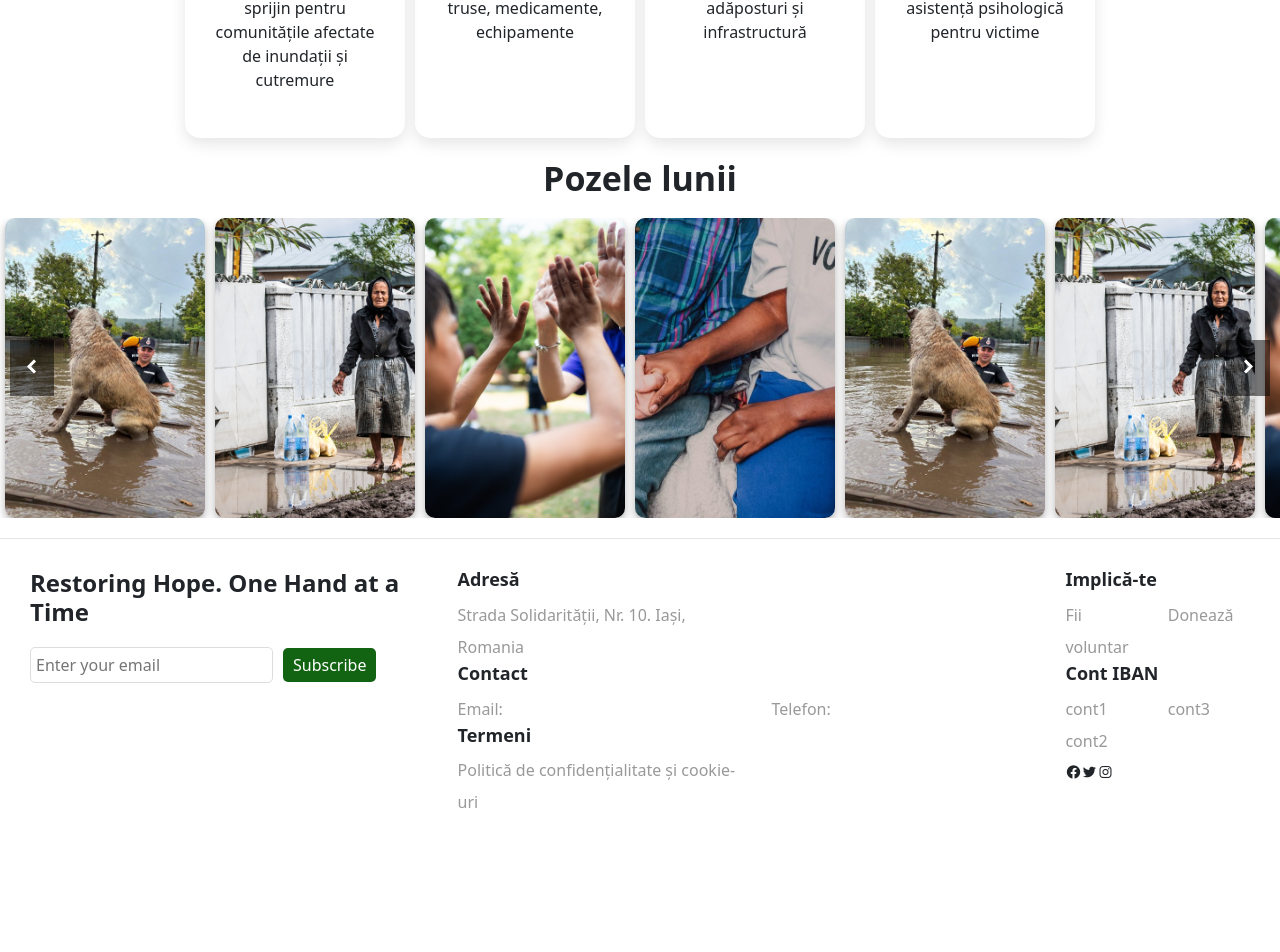
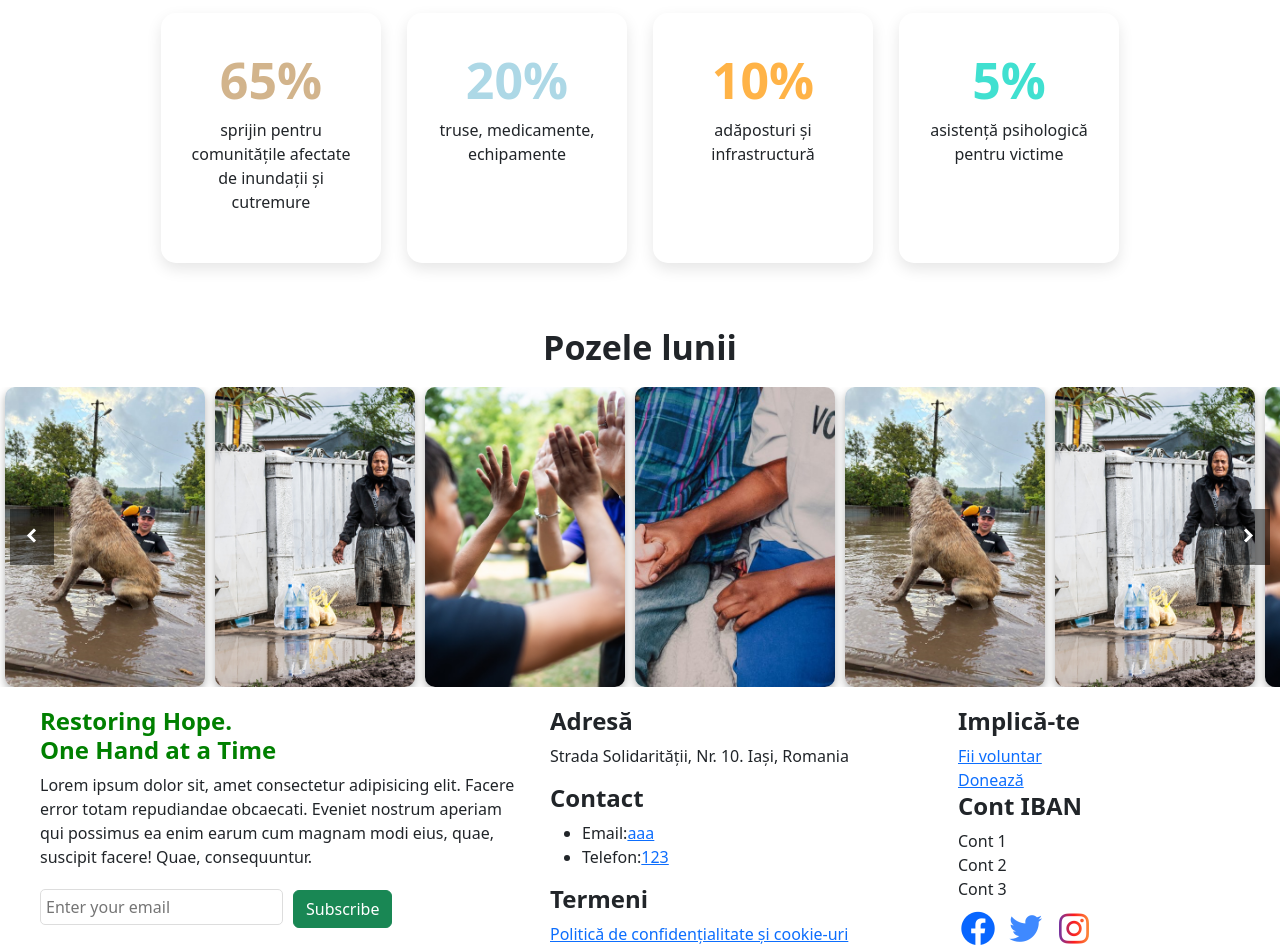
Before and after one commit to Catalin567/Proiect-HandsOnHope, a React (Vite) app: page / in a window 1280 px wide. Shown: the part 1382-2334 px from the top of the page. Before the commit the page ends 2246 px from the top, so only its background shows below. Built offline with nearby package versions, Linux system fonts and the light colour scheme.

Commit message:
css changes

```diff
--- a/package.json
+++ b/package.json
@@ -10,6 +10,7 @@
     "preview": "vite preview"
   },
   "dependencies": {
+    "bootstrap": "^5.3.3",
     "react": "^18.3.1",
     "react-dom": "^18.3.1"
   },
--- a/src/App.jsx
+++ b/src/App.jsx
@@ -1,24 +1,27 @@
-import { useState } from 'react'
-import './App.css'
-import News from './components/News'
-import Differences from './components/Differences'
-import MonthlyPhotos from './components/MonthlyPhotos'
-import Footer from './components/Footer'
-import UpperSide from './components/UpperSide'
-import Navigation from './components/Navigation';
-import 'bootstrap/dist/css/bootstrap.min.css';
+import { useState } from "react";
+import "./App.css";
+import News from "./components/News";
+import Differences from "./components/Differences";
+import MonthlyPhotos from "./components/MonthlyPhotos";
+import Footer from "./components/Footer";
+import UpperSide from "./components/UpperSide";
+import Navigation from "./components/Navigation";
+
 function App() {
-
   return (
     <>
-    <Navigation/>
-    <UpperSide/>
-    <News/>
-    <Differences/>
-    <MonthlyPhotos/>
-    <Footer/>
+      <Navigation />
+
+      <UpperSide />
+      <br />
+      <News />
+      <br />
+      <Differences />
+      <br />
+      <MonthlyPhotos />
+      <Footer />
     </>
-  )
+  );
 }
 
-export default App
+export default App;
--- a/src/components/Differences.jsx
+++ b/src/components/Differences.jsx
@@ -1,5 +1,5 @@
-import { useEffect, useState } from 'react';
-import '../styles/Differences.css';
+import { useEffect, useState } from "react";
+import "../styles/Differences.css";
 
 function Differences() {
   const [percentage1, setPercentage1] = useState(0);
@@ -10,25 +10,25 @@ function Differences() {
   useEffect(() => {
     const interval1 = setInterval(() => {
       if (percentage1 < 65) {
-        setPercentage1(prev => prev + 1);
+        setPercentage1((prev) => prev + 1);
       }
     }, 30);
 
     const interval2 = setInterval(() => {
       if (percentage2 < 20) {
-        setPercentage2(prev => prev + 1);
+        setPercentage2((prev) => prev + 1);
       }
     }, 30);
 
     const interval3 = setInterval(() => {
       if (percentage3 < 10) {
-        setPercentage3(prev => prev + 1);
+        setPercentage3((prev) => prev + 1);
       }
     }, 30);
 
     const interval4 = setInterval(() => {
       if (percentage4 < 5) {
-        setPercentage4(prev => prev + 1);
+        setPercentage4((prev) => prev + 1);
       }
     }, 30);
 
@@ -41,23 +41,28 @@ function Differences() {
   }, [percentage1, percentage2, percentage3, percentage4]);
 
   return (
-    <div className="differences">
+    <div className="differences container">
       <h2>Ce diferențe au făcut donațiile tale?</h2>
-      <p></p>
+      <p>
+        Lorem ipsum dolor sit amet, consectetur adipisicing elit. Labore
+        praesentium, ut vel laudantium doloremque architecto harum repudiandae
+        placeat animi asperiores ea quidem, inventore, numquam ducimus hic
+        recusandae sapiente sint voluptatum.
+      </p>
       <div className="differences-stats">
-        <div className="stat">
+        <div className="stat mx-lg-2">
           <div className="percentage1">{percentage1}%</div>
           <p>sprijin pentru comunitățile afectate de inundații și cutremure</p>
         </div>
-        <div className="stat">
+        <div className="stat mx-lg-2">
           <div className="percentage2">{percentage2}%</div>
           <p>truse, medicamente, echipamente</p>
         </div>
-        <div className="stat">
+        <div className="stat mx-lg-2">
           <div className="percentage3">{percentage3}%</div>
           <p>adăposturi și infrastructură</p>
         </div>
-        <div className="stat">
+        <div className="stat mx-lg-2">
           <div className="percentage4">{percentage4}%</div>
           <p>asistență psihologică pentru victime</p>
         </div>
--- a/src/components/Footer.jsx
+++ b/src/components/Footer.jsx
@@ -1,10 +1,10 @@
-import { useState } from 'react';
-import '../styles/Footer.css';
+import { useState } from "react";
+import "../styles/Footer.css";
 
 function Footer() {
-  const [email, setEmail] = useState('');
-  const [error, setError] = useState('');
-  const [successMessage, setSuccessMessage] = useState('');
+  const [email, setEmail] = useState("");
+  const [error, setError] = useState("");
+  const [successMessage, setSuccessMessage] = useState("");
 
   const handleSubmit = (e) => {
     e.preventDefault();
@@ -12,71 +12,94 @@ function Footer() {
     const emailPattern = /^[^\s@]+@[^\s@]+\.[^\s@]+$/;
 
     if (!emailPattern.test(email)) {
-      setError('Please enter a valid email address.');
-      setSuccessMessage('');
+      setError("Please enter a valid email address.");
+      setSuccessMessage("");
       return;
     }
 
-    setError('');
-    setSuccessMessage('Thank you for subscribing!');
-    setEmail('');
+    setError("");
+    setSuccessMessage("Thank you for subscribing!");
+    setEmail("");
   };
 
   return (
-    <footer className="footer">
+    <>
+      <footer className="container-fluid">
+        <div className="row mx-3">
+          <div className="col-12 col-lg-5">
             <div className="footer-addr">
-        <h1 className="footer-logo">Restoring Hope. One Hand at a Time</h1>
+              <h1 className="footer-logo">
+                Restoring Hope. <br /> One Hand at a Time
+              </h1>
+              <p>
+                Lorem ipsum dolor sit, amet consectetur adipisicing elit. Facere
+                error totam repudiandae obcaecati. Eveniet nostrum aperiam qui
+                possimus ea enim earum cum magnam modi eius, quae, suscipit
+                facere! Quae, consequuntur.
+              </p>
               <div className="footer-subscribe">
-        <form onSubmit={handleSubmit}>
+                <form onSubmit={handleSubmit} className="form">
                   <input
+                    className=""
                     type="email"
                     id="email"
                     value={email}
                     onChange={(e) => setEmail(e.target.value)}
                     placeholder="Enter your email"
                   />
-          <button type="submit">Subscribe</button>
+                  <button className="btn btn-success" type="submit">
+                    Subscribe
+                  </button>
                   {error && <p className="error-message">{error}</p>}
-          {successMessage && <p className="success-message">{successMessage}</p>}
+                  {successMessage && (
+                    <p className="success-message">{successMessage}</p>
+                  )}
                 </form>
               </div>
             </div>
-      <ul className="footer-nav">
-        <li className="nav-item">
+          </div>
+
+          <div className="col-12 col-lg-4 nav-item">
             <h2 className="nav-title">Adresă</h2>
-          <ul className="nav-ul">
-            <li><a href="#">Strada Solidarității, Nr. 10. Iași, Romania</a></li>
-          </ul>
+            <p href="#">Strada Solidarității, Nr. 10. Iași, Romania</p>
             <h2 className="nav-title">Contact</h2>
-          <ul className="nav-ul">
-            <li><a href="#">Email:</a></li>
-            <li><a href="#">Telefon:</a></li>
+            <ul>
+              <li className="p-0 m-0">
+                Email:<a href="mailto:a@yahoo.com">aaa</a>
+              </li>
+              <li className="p-0 m-0">
+                Telefon:<a href="tel:0748473843">123</a>
+              </li>
             </ul>
             <h2 className="nav-title">Termeni</h2>
-          <ul className="nav-ul">
-            <li><a href="#">Politică de confidențialitate și cookie-uri</a></li>
-          </ul>
-        </li>
-        <li className="nav-item">
+            <a href="#">Politică de confidențialitate și cookie-uri</a>
+          </div>
+
+          <div className="col-12 col-lg-3 nav-item">
             <h2 className="nav-title">Implică-te</h2>
-          <ul className="nav-ul">
-            <li><a href="#">Fii voluntar</a></li>
-            <li><a href="#">Donează</a></li>
-          </ul>
+            <a href="#">Fii voluntar</a>
+            <br />
+            <a href="#">Donează</a>
             <h2 className="nav-title">Cont IBAN</h2>
-          <ul className="nav-ul">
-            <li><a href="#">cont1</a></li>
-            <li><a href="#">cont2</a></li>
-            <li><a href="#">cont3</a></li>
-          </ul>
+            <p className="p-0 m-0 me">Cont 1</p>
+            <p className="p-0 m-0">Cont 2</p>
+            <p className="p-0 m-0">Cont 3</p>
+
             <div className="social-icons">
-            <i className = "bx bxl-facebook-circle"></i>
-            <i class='bx bxl-twitter' ></i>
-            <i class='bx bxl-instagram' ></i>
+              <a href="https://www.facebook.com">
+                <i className="bx bxl-facebook-circle"></i>
+              </a>
+              <a className="ms-2" href="https://www.x.com">
+                <i className="bx bxl-twitter"></i>
+              </a>
+              <a className="ms-2" href="https://www.instagram.com">
+                <i className="bx bxl-instagram"></i>
+              </a>
             </div>
-        </li>
-      </ul>
+          </div>
+        </div>
       </footer>
+    </>
   );
 }
 
--- a/src/main.jsx
+++ b/src/main.jsx
@@ -3,10 +3,10 @@ import { createRoot } from 'react-dom/client'
 import './index.css'
 import App from './App.jsx'
 import 'bootstrap/dist/css/bootstrap.css'
-import 'bootstrap/dist/js/bootstrap.js'
+import 'bootstrap/dist/js/bootstrap'
 
 createRoot(document.getElementById('root')).render(
   <StrictMode>
     <App />
-  </StrictMode>,
+  </StrictMode>
 )
--- a/src/styles/Differences.css
+++ b/src/styles/Differences.css
@@ -28,6 +28,7 @@
   padding: 30px;
   box-shadow: 0 6px 15px rgba(0, 0, 0, 0.1);
   width: 220px;
+  min-height: 250px;
   transition: transform 0.3s ease, box-shadow 0.3s ease;
   text-align: center;
 }
@@ -37,25 +38,28 @@
   box-shadow: 0 8px 20px rgba(0, 0, 0, 0.2);
 }
 
-.percentage1, .percentage2, .percentage3, .percentage4 {
+.percentage1,
+.percentage2,
+.percentage3,
+.percentage4 {
   font-size: 50px;
   font-weight: 700;
 }
 
 .percentage1 {
-  color: #D2B48C;
+  color: #d2b48c;
 }
 
 .percentage2 {
-  color: #ADD8E6;
+  color: #add8e6;
 }
 
 .percentage3 {
-  color: #FFB347;
+  color: #ffb347;
 }
 
 .percentage4 {
-  color: #40E0D0;
+  color: #40e0d0;
 }
 
 .differences-stats p {
@@ -80,7 +84,10 @@
     padding: 25px;
   }
 
-  .percentage1, .percentage2, .percentage3, .percentage4 {
+  .percentage1,
+  .percentage2,
+  .percentage3,
+  .percentage4 {
     font-size: 40px;
   }
 }
@@ -104,7 +111,10 @@
     padding: 20px;
   }
 
-  .percentage1, .percentage2, .percentage3, .percentage4 {
+  .percentage1,
+  .percentage2,
+  .percentage3,
+  .percentage4 {
     font-size: 36px;
   }
 }
@@ -126,7 +136,10 @@
     padding: 15px;
   }
 
-  .percentage1, .percentage2, .percentage3, .percentage4 {
+  .percentage1,
+  .percentage2,
+  .percentage3,
+  .percentage4 {
     font-size: 28px;
   }
 }
--- a/src/styles/Footer.css
+++ b/src/styles/Footer.css
@@ -7,20 +7,6 @@
   margin-right: 10px;
   border-radius: 5px;
   border: 1px solid #ddd;
-}
-
-.footer-subscribe button {
-  padding: 5px 10px;
-  border: none;
-  background-color: #126312;
-  color: white;
-  border-radius: 5px;
-  cursor: pointer;
-  transition: background-color 0.3s;
-}
-
-.footer-subscribe button:hover {
-  background-color: #0f5a10;
 }
 
 .error-message {
@@ -33,62 +19,36 @@
   font-size: 14px;
 }
 
-.footer {
-  display: flex;
-  justify-content: space-around;
-  padding: 30px;
-  background-color: #fff;
-  border-top: 1px solid #e5e5e5;
-}
-
 .footer-logo {
+  color: green;
   font-weight: bold;
   font-size: 1.5rem;
 }
 
-.nav-title {
-  font-weight: bold;
-  font-size: 18px;
+.social-icons {
+  font-size: 40px;
 }
 
-.footer-btn {
-  display: flex;
-  align-items: center;
-  justify-content: center;
-  height: 36px;
-  max-width: max-content;
-  background-color: rgb(33, 33, 33, 0.07);
-  border-radius: 100px;
-  color: #2f2f2f;
-  line-height: 0;
-  margin: 0.6em 0;
-  font-size: 1rem;
-  padding: 0 1.3em;
+.bxl-facebook-circle {
+  color: #0866ff;
 }
 
-.footer ul {
-  list-style: none;
-  padding-left: 0;
+.bxl-twitter {
+  color: #3f89ff;
 }
 
-.footer li {
-  line-height: 2em;
+.insta-container {
+  background: #833ab4;
+  background: linear-gradient(to right, #833ab4, #fd1d1d, #fcb045);
 }
 
-.footer a {
-  text-decoration: none;
+.bxl-instagram {
+  background: linear-gradient(to right, #443ace, #fd1d1d, #fcb045);
+  background-clip: text;
+  -webkit-text-fill-color: transparent;
 }
 
-.footer-nav {
-  display: flex;
-  justify-content: space-between;
+.nav-title {
+  font-size: 24px;
+  font-weight: 700;
 }
-
-.nav-ul a {
-  color: #999;
-}
-
-.nav-ul{
-  column-count: 2;
-  column-gap: 1.25em;
-}
--- a/src/styles/MonthlyPhotos.css
+++ b/src/styles/MonthlyPhotos.css
@@ -16,7 +16,6 @@
   align-items: center;
   overflow: hidden;
   width: 100%;
-  max-width: 1600px;
   margin: 0 auto;
 }
 
--- a/src/styles/News.css
+++ b/src/styles/News.css
@@ -24,6 +24,12 @@
   box-shadow: 0 4px 12px rgba(0, 0, 0, 0.1);
   max-width: 300px;
   text-align: left;
+  transition: transform 0.3s ease, box-shadow 0.3s ease;
+}
+
+.news-item:hover {
+  transform: translateY(-8px);
+  box-shadow: 0 8px 20px rgba(0, 0, 0, 0.2);
 }
 
 .news-image {
```
Also changed, not shown: src/components/Navigation.jsx (+42 -20 lines), src/styles/Navigation.css (+10 -34 lines), 1 other file (tests, documents, lock files or other folders). Lines whose indentation alone changed are shown as unchanged.
